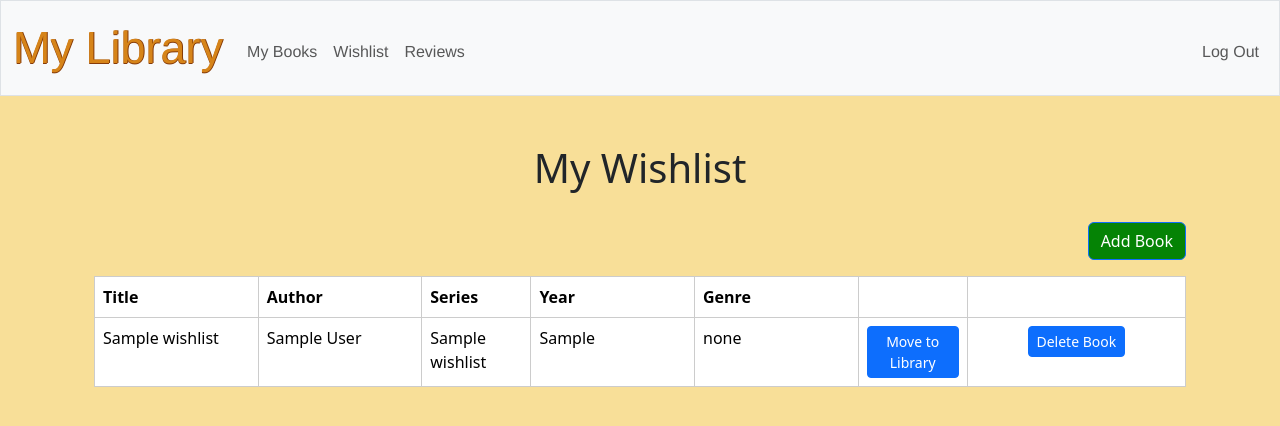
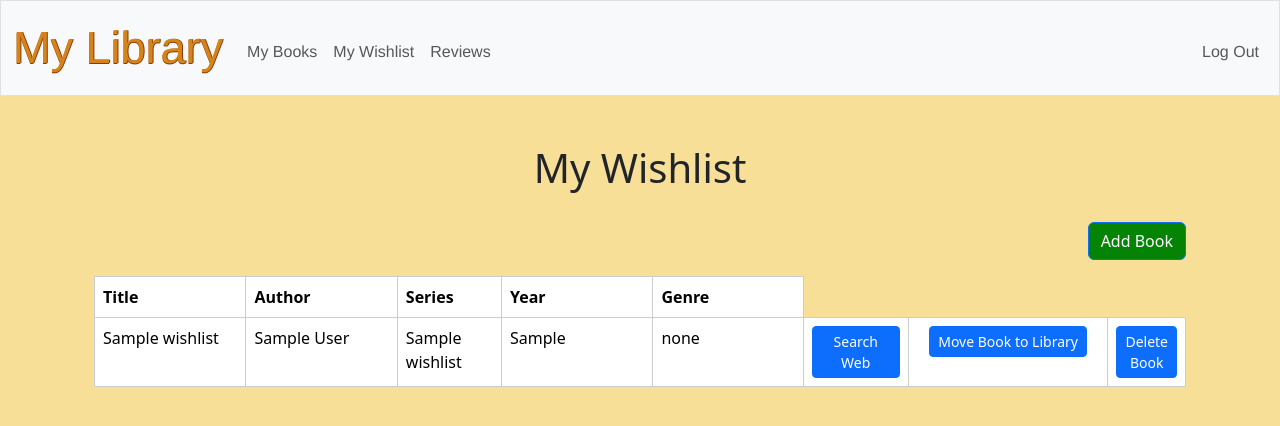
Before and after one commit to KCreek1/My_Library, a Flask app: page /wishlist in a window 1280 px wide. Shown: the top 426 px of the page. Run offline with Flask 3, Linux system fonts and the light colour scheme; the visitor is signed in with stand-in values (Sample User, id 1); tables that the repository leaves empty hold one stand-in row (values such as "Sample post"); some libraries are stand-ins or nearby versions.

Commit message:
search added to wishlist, minor fixes

```diff
--- a/templates/layout.html
+++ b/templates/layout.html
@@ -25,7 +25,7 @@
                 {% if session["user_id"] %}
                     <ul class="navbar-nav me-auto mt-2">
                         <li class="nav-item"><a class="nav-link" href="/library">My Books</a></li>
-                        <li class="nav-item"><a class="nav-link" href="/wishlist">Wishlist</a></li>
+                        <li class="nav-item"><a class="nav-link" href="/wishlist">My Wishlist</a></li>
                         <li class="nav-item"><a class="nav-link" href="/reviews">Reviews</a></li>
                     </ul>
                     <ul class="navbar-nav ms-auto mt-2">
--- a/templates/library.html
+++ b/templates/library.html
@@ -32,8 +32,6 @@
             <th style="width:10%">Genre</th>
             <th style="width:5%">Rating</th>
             <th style="width:45%">Review</th>
-            <th></th>
-            <th></th>
           </tr>
         </thead>
         <tbody>
--- a/templates/wishlist.html
+++ b/templates/wishlist.html
@@ -21,8 +21,6 @@
                         <th style="width:10%">Series</th>
                         <th style="width:5%">Year</th>
                         <th style="width:10%">Genre</th>
-                        <th></th>
-                        <th></th>
                     </tr>
                 </thead>
                 <tbody>
@@ -46,10 +44,16 @@
                                 <td>none</td>
                             {% endif %}
                             <td>
+                                <form action="https://www.google.com/search" method=""get" target=""_blank">
+                                    <input type="hidden" name="q" value="{{ book.title }}">
+                                    <button type="submit" class="btn btn-primary btn-sm">Search Web</button>
+                                </form>
+                            </td>
+                            <td style="text-align: center;">
                                 <!-- Button to move the book to the library -->
                                 <form method="post" action="{{ url_for('move_to_library') }}">
                                     <input type="hidden" name="book_id" value="{{ book.id }}">
-                                    <button type="submit" class="btn btn-primary btn-sm">Move to Library</button>
+                                    <button type="submit" class="btn btn-primary btn-sm">Move Book to Library</button>
                                 </form>
                             </td>
                             <td style="text-align: center;"> <!-- chatgpt help in adding confirmDelete() function-->
```
Also changed, not shown: 1 other file.
